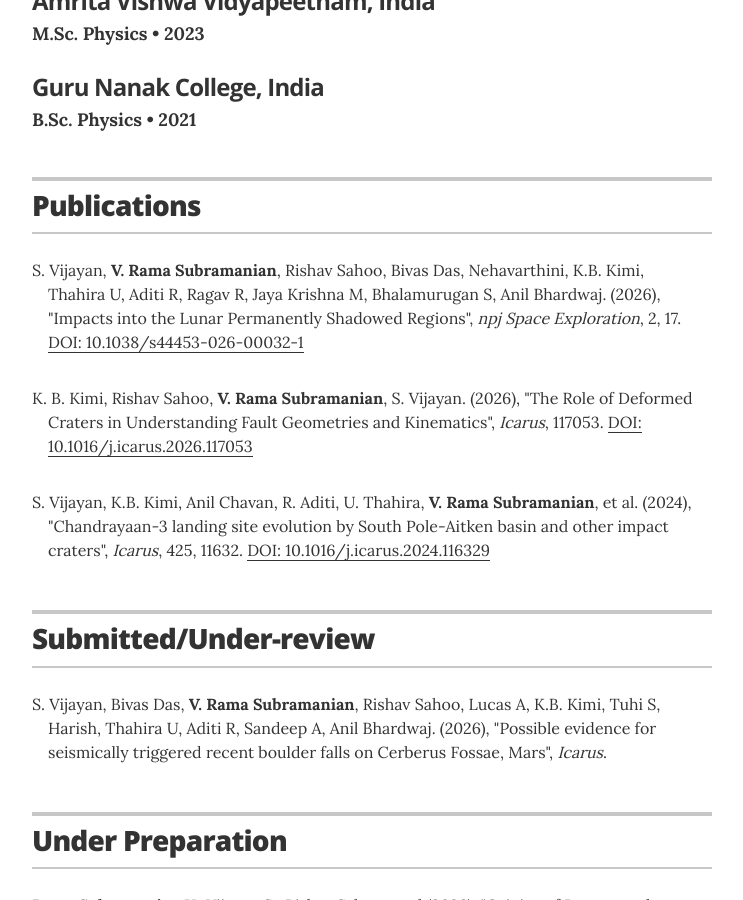
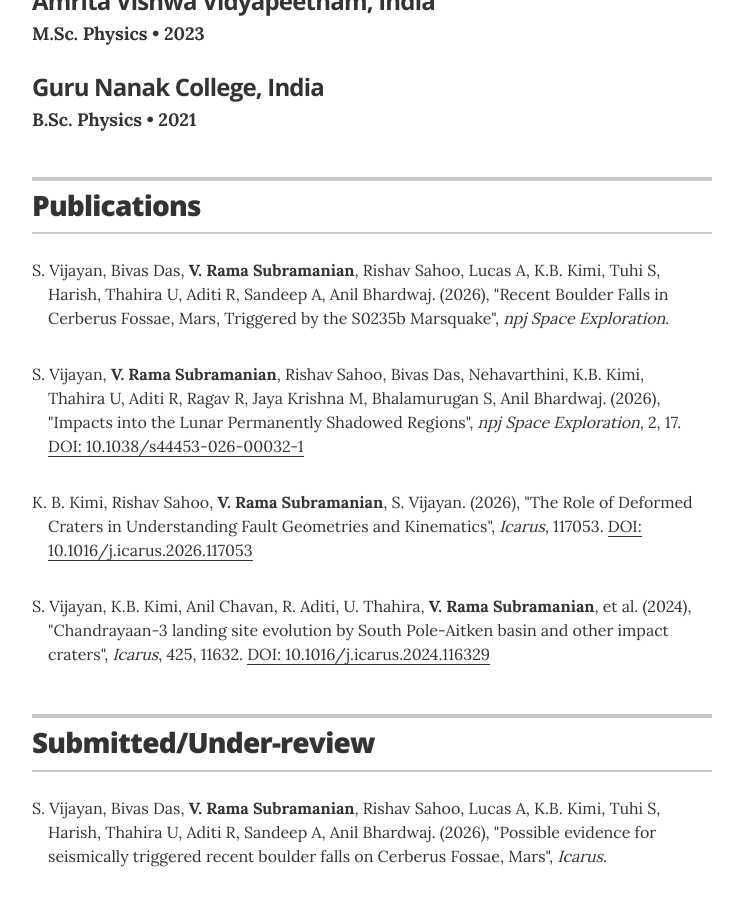
Before and after one commit to rasnv/rasnv.github.io, a Jekyll site: the page built from index.html, in a window 1280 px wide and 900 px high, scrolled down 844 px. Shown: the whole window, without its empty margins (268-1011 px from the left). Built offline with Jekyll 4.4.1, drawn with Linux system fonts in a browser that asks for light colours.

Commit message:
Update publications.yml

```diff
--- a/_data/publications.yml
+++ b/_data/publications.yml
@@ -1,4 +1,10 @@
 # Publications
+- title: 'Recent Boulder Falls in Cerberus Fossae, Mars, Triggered by the S0235b Marsquake'
+  authors: 'S. Vijayan, Bivas Das, <b>V. Rama Subramanian</b>, Rishav Sahoo, Lucas A, K.B. Kimi, Tuhi S, Harish, Thahira U, Aditi R, Sandeep A, Anil Bhardwaj.'
+  journal: npj Space Exploration
+#  volume: 128
+  year: 2026
+
 - title: 'Impacts into the Lunar Permanently Shadowed Regions'
   authors: 'S. Vijayan, <b>V. Rama Subramanian</b>, Rishav Sahoo, Bivas Das, Nehavarthini, K.B. Kimi, Thahira U, Aditi R,  Ragav R, Jaya Krishna M, Bhalamurugan S, Anil Bhardwaj.'
   journal: npj Space Exploration
```
